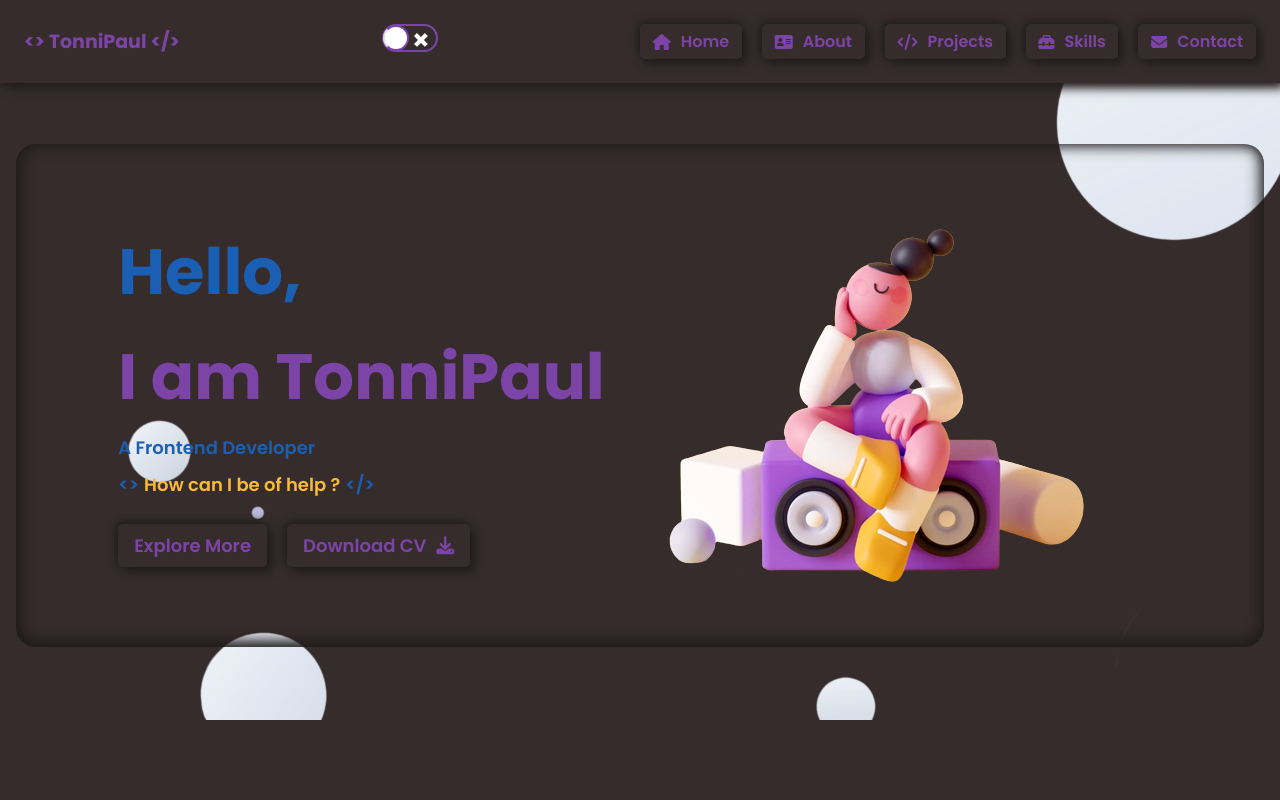
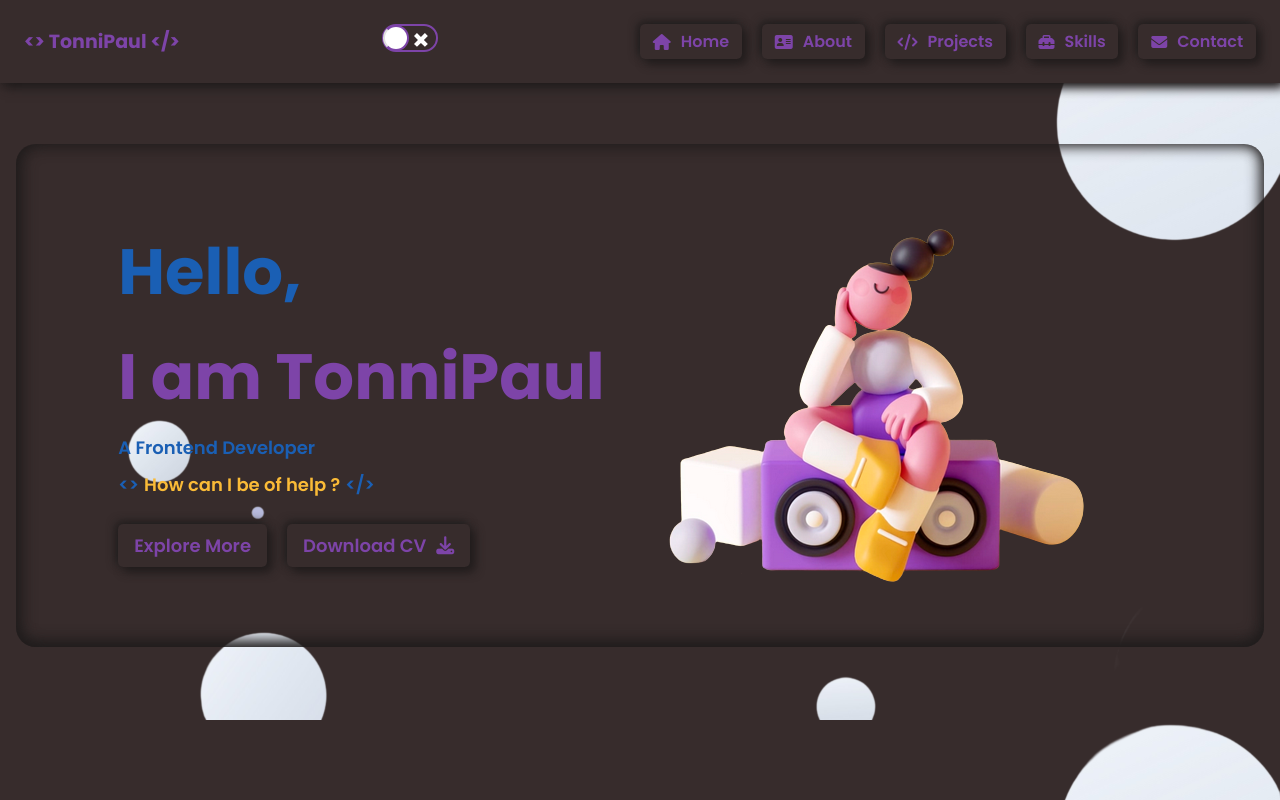
Before and after one commit to TonniPaul/portfolion, a React (Create React App) app: page / in a window 1280 px wide. Shown: the top 800 px of the page. Built offline with nearby package versions, Linux system fonts and the light colour scheme.

Commit message:
Background repeat test

```diff
--- a/src/App.css
+++ b/src/App.css
@@ -16,7 +16,6 @@ body #light {
 body #dark {
   background: var(--primary-bg-dark);
   background-image: url(../public/assets/bgdark.png);
-  background-repeat: no-repeat;
   background-size: contain;
   padding: 16px;
   backdrop-filter: blur(100%) ;
```
